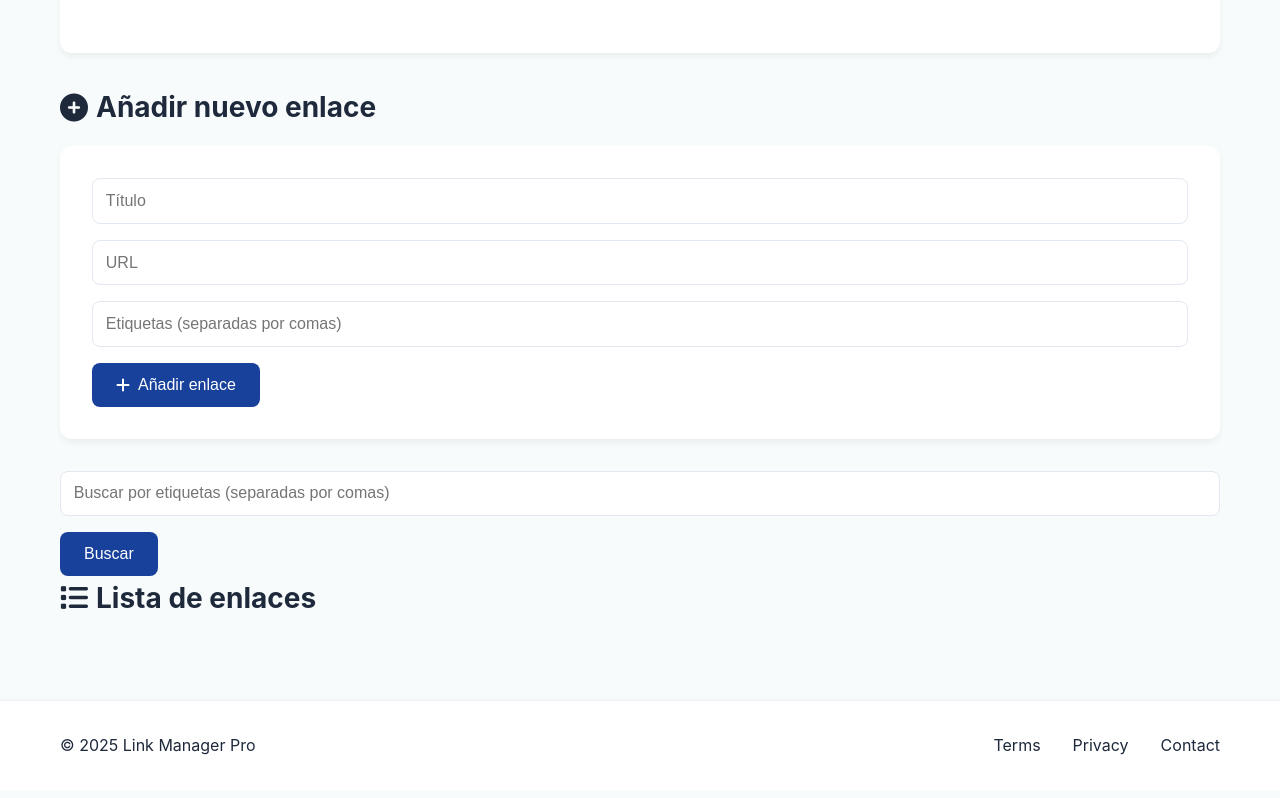
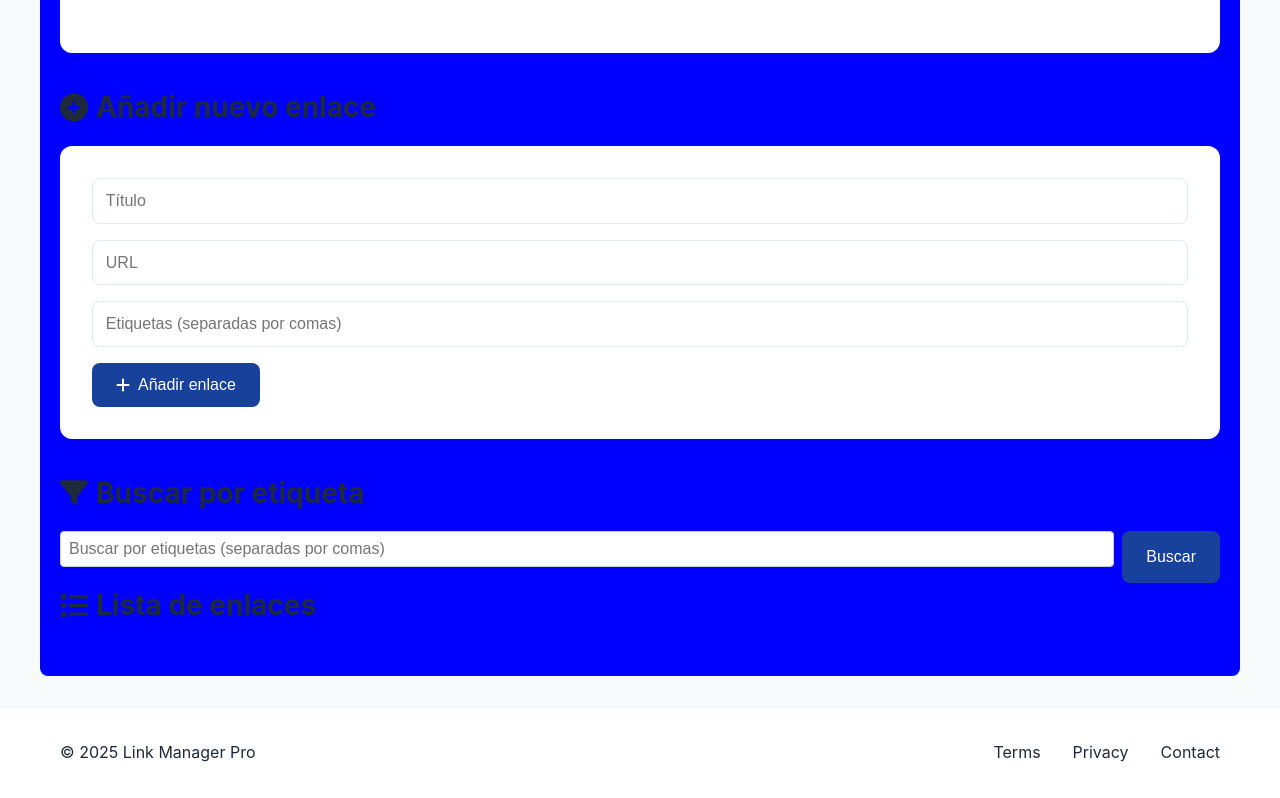
Before and after one commit to arabenitezz/link-manager-vanilla-js, a website: page front/index.html in a window 1280 px wide. Shown: the part 913-1711 px from the top of the page. Drawn offline with Linux system fonts and the light colour scheme; no server answers.

Commit message:
HTML and CSS update

```diff
--- a/front/index.html
+++ b/front/index.html
@@ -64,6 +64,11 @@
       </form>
     </section>
     <section>
+      <h2 class="section-title">
+        <i class="fa-solid fa-filter"></i>
+        Buscar por etiqueta
+      </h2>
+      <div class="busqueda">
     <form id="searchForm" class="search-form">
       <input
         type="text"
@@ -73,6 +78,7 @@
       >
       <button type="submit">Buscar</button>
     </form>
+  </div>
   </section>
 
     <section id="linksContainer" class="section">
--- a/front/styless.css
+++ b/front/styless.css
@@ -19,10 +19,18 @@
     line-height: 1.6;
     color: var(--text-color);
     background-color: var(--background-color);
-    min-height: 100vh;
     display: flex;
     flex-direction: column;
 }
+
+.main-content {
+    max-width: 15rem;
+    background-color: blue;
+    margin: 0 auto;
+    padding: 1rem;
+    border-radius: 0.5rem;
+}
+
 
 /* Header styles */
 .header {
@@ -83,6 +91,29 @@
 .section {
     margin-bottom: 2rem;
 }
+
+.busqueda {
+    display: flex;
+    flex-direction: row; /* Alinea los elementos horizontalmente */
+    align-items: center; /* Centra verticalmente los elementos */
+    justify-content: space-between; /* Espacio entre los elementos si es necesario */
+    gap: 1rem; /* Espacio entre los elementos */
+  }
+
+  .search-form {
+    display: flex;
+    flex-direction: row; /* Asegura que el input y el botón estén en fila */
+    gap: 0.5rem; /* Espacio entre el input y el botón */
+    flex: 1; /* Permite que el formulario se ajuste al espacio disponible */
+  }
+
+  .search-input {
+    flex: 1; /* Permite que el input se expanda para ocupar espacio disponible */
+    padding: 0.5rem;
+    border: 1px solid #ccc;
+    border-radius: 4px;
+  }
+
 
 .section-title-info {
     font-size: 1.75rem;
```
Lines whose indentation alone changed are shown as unchanged.
